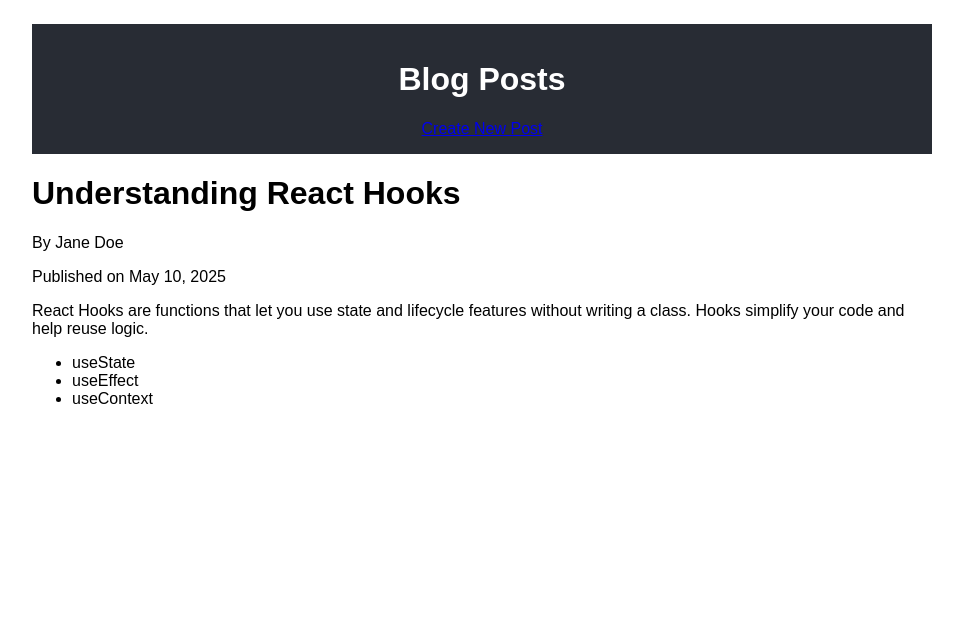
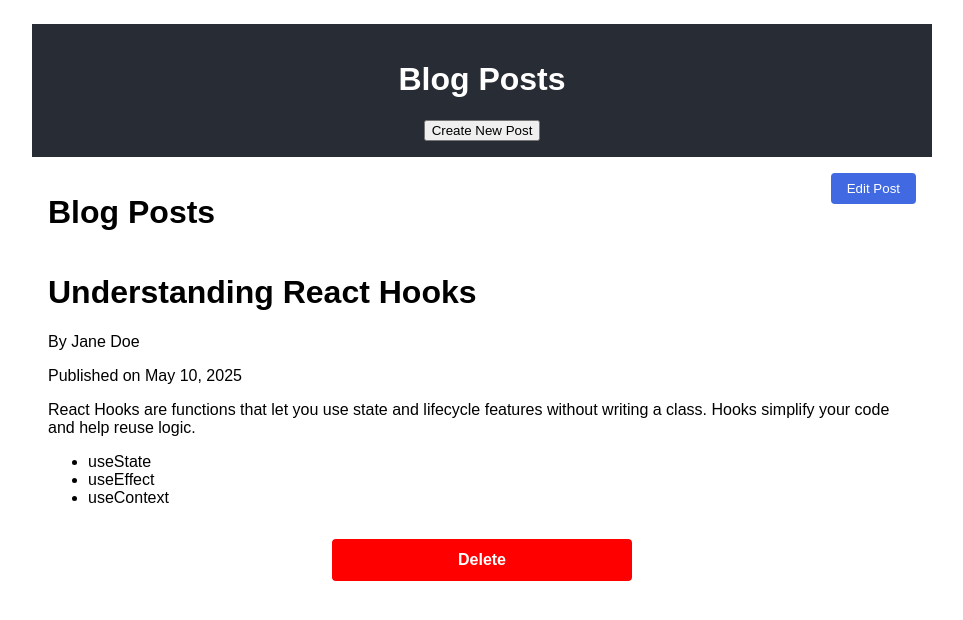
Before and after one commit to A-ManiMekhala/blog_list, a React (Create React App) app: page /post/1 in a window 1280 px wide. Shown: the top 620 px of the page, without its empty margins (158-1121 px from the left). Built offline with nearby package versions, Linux system fonts and the light colour scheme.

Commit message:
Implement the Blog Post Deletion

```diff
--- a/src/App.js
+++ b/src/App.js
@@ -73,11 +73,78 @@
 
 // export default App;
 
+// import React, { useState } from "react";
+// import { Routes, Route, Link } from "react-router-dom";
+// import BlogDetailPage from "./BlogDetailPage";
+// import BlogForm from "./BlogForm";
+// import blogPostsData from "./blogPosts";
+// import "./App.css";
+
+// function App() {
+//   const [posts, setPosts] = useState(blogPostsData);
+
+//   const handleSavePost = (post, isEditing) => {
+//     if (isEditing) {
+//       setPosts(posts.map((p) => (p.id === post.id ? post : p)));
+//     } else {
+//       setPosts([...posts, post]);
+//     }
+//   };
+
+//   const handleDeletePost = (id) => {
+//     setPosts(posts.filter((p) => p.id !== id));
+//   };
+
+//   return (
+//     <div className="App">
+//       <header className="App-header">
+//         <h1>Blog Posts</h1>
+//         <Link to="/create">Create New Post</Link>
+//       </header>
+
+//       <Routes>
+//         <Route
+//           path="/"
+//           element={
+//             <main className="blog-list">
+//               {posts.map((post) => (
+//                 <article key={post.id} className="blog-item">
+//                   <p>By {post.author}</p>
+//                   <small>
+//                     Published on {new Date(post.date).toLocaleDateString()}
+//                   </small>
+//                   <h3>
+//                     <Link to={`/post/${post.id}`}>{post.title}</Link>
+//                   </h3>
+//                   <p>{post.summary}</p>
+//                   <Link to={`/edit/${post.id}`}>Edit</Link>
+//                 </article>
+//               ))}
+//             </main>
+//           }
+//         />
+//         <Route path="/post/:id" element={<BlogDetailPage />} />
+//         <Route path="/create" element={<BlogForm onSave={handleSavePost} />} />
+//         <Route
+//           path="/edit/:id"
+//           element={<BlogForm isEditing onSave={handleSavePost} />}
+//         />
+//         <Route
+//           path="/post/:id"
+//           element={<BlogDetailPage posts={posts} onDelete={handleDeletePost} />}
+//         />
+//       </Routes>
+//     </div>
+//   );
+// }
+
+// export default App;
+
 import React, { useState } from "react";
 import { Routes, Route, Link } from "react-router-dom";
+import blogPostsData from "./blogPosts";
 import BlogDetailPage from "./BlogDetailPage";
 import BlogForm from "./BlogForm";
-import blogPostsData from "./blogPosts";
 import "./App.css";
 
 function App() {
@@ -91,11 +158,17 @@ function App() {
     }
   };
 
+  const handleDeletePost = (id) => {
+    setPosts(posts.filter((p) => p.id !== id));
+  };
+
   return (
     <div className="App">
       <header className="App-header">
         <h1>Blog Posts</h1>
-        <Link to="/create">Create New Post</Link>
+        <Link to="/create">
+          <button className="create-btn">Create New Post</button>
+        </Link>
       </header>
 
       <Routes>
@@ -113,17 +186,19 @@ function App() {
                     <Link to={`/post/${post.id}`}>{post.title}</Link>
                   </h3>
                   <p>{post.summary}</p>
-                  <Link to={`/edit/${post.id}`}>Edit</Link>
                 </article>
               ))}
             </main>
           }
         />
-        <Route path="/post/:id" element={<BlogDetailPage />} />
         <Route path="/create" element={<BlogForm onSave={handleSavePost} />} />
         <Route
           path="/edit/:id"
-          element={<BlogForm isEditing onSave={handleSavePost} />}
+          element={<BlogForm onSave={handleSavePost} isEditing />}
+        />
+        <Route
+          path="/post/:id"
+          element={<BlogDetailPage posts={posts} onDelete={handleDeletePost} />}
         />
       </Routes>
     </div>
--- a/src/BlogDetailPage.js
+++ b/src/BlogDetailPage.js
@@ -1,22 +1,96 @@
-// BlogDetailPage.js
+// // BlogDetailPage.js
+// import React from "react";
+// import { useParams } from "react-router-dom";
+// import blogPosts from "./blogPosts";
+// import BlogPostDetail from "./BlogPostDetail";
+
+// const BlogDetailPage = () => {
+//   const { id } = useParams();
+//   const post = blogPosts.find((p) => p.id.toString() === id);
+
+//   return post ? (
+//     <BlogPostDetail
+//       title={post.title}
+//       content={post.content}
+//       author={post.author}
+//       date={post.date}
+//     />
+//   ) : (
+//     <p>Blog post not found.</p>
+//   );
+// };
+
+// export default BlogDetailPage;
+
 import React from "react";
-import { useParams } from "react-router-dom";
-import blogPosts from "./blogPosts";
+import { useParams, Link, useNavigate } from "react-router-dom";
 import BlogPostDetail from "./BlogPostDetail";
 
-const BlogDetailPage = () => {
+const BlogDetailPage = ({ posts, onDelete }) => {
   const { id } = useParams();
-  const post = blogPosts.find((p) => p.id.toString() === id);
+  const navigate = useNavigate();
 
-  return post ? (
+  // 💡 Guard if posts are not yet available
+  if (!posts || !Array.isArray(posts)) {
+    return <p>Loading...</p>;
+  }
+
+  const post = posts.find((p) => p.id.toString() === id);
+
+  if (!post) return <p>Post not found</p>;
+
+  const handleDelete = () => {
+    if (window.confirm("Are you sure you want to delete this post?")) {
+      onDelete(post.id);
+      navigate("/");
+    }
+  };
+
+  return (
+    <div style={{ padding: "1rem", position: "relative" }}>
+      <div style={{ display: "flex", justifyContent: "space-between" }}>
+        <h1>Blog Posts</h1>
+        <Link to={`/edit/${post.id}`}>
+          <button
+            style={{
+              background: "royalblue",
+              color: "#fff",
+              border: "none",
+              padding: "0.5rem 1rem",
+              borderRadius: "4px",
+            }}
+          >
+            Edit Post
+          </button>
+        </Link>
+      </div>
+
       <BlogPostDetail
         title={post.title}
         content={post.content}
         author={post.author}
         date={post.date}
       />
-  ) : (
-    <p>Blog post not found.</p>
+
+      <div style={{ textAlign: "center", marginTop: "2rem" }}>
+        <button
+          onClick={handleDelete}
+          style={{
+            backgroundColor: "red",
+            color: "white",
+            border: "none",
+            padding: "0.75rem 2rem",
+            fontWeight: "bold",
+            borderRadius: "4px",
+            fontSize: "1rem",
+            width: "100%",
+            maxWidth: "300px",
+          }}
+        >
+          Delete
+        </button>
+      </div>
+    </div>
   );
 };
 
```
Lines whose indentation alone changed are shown as unchanged.
